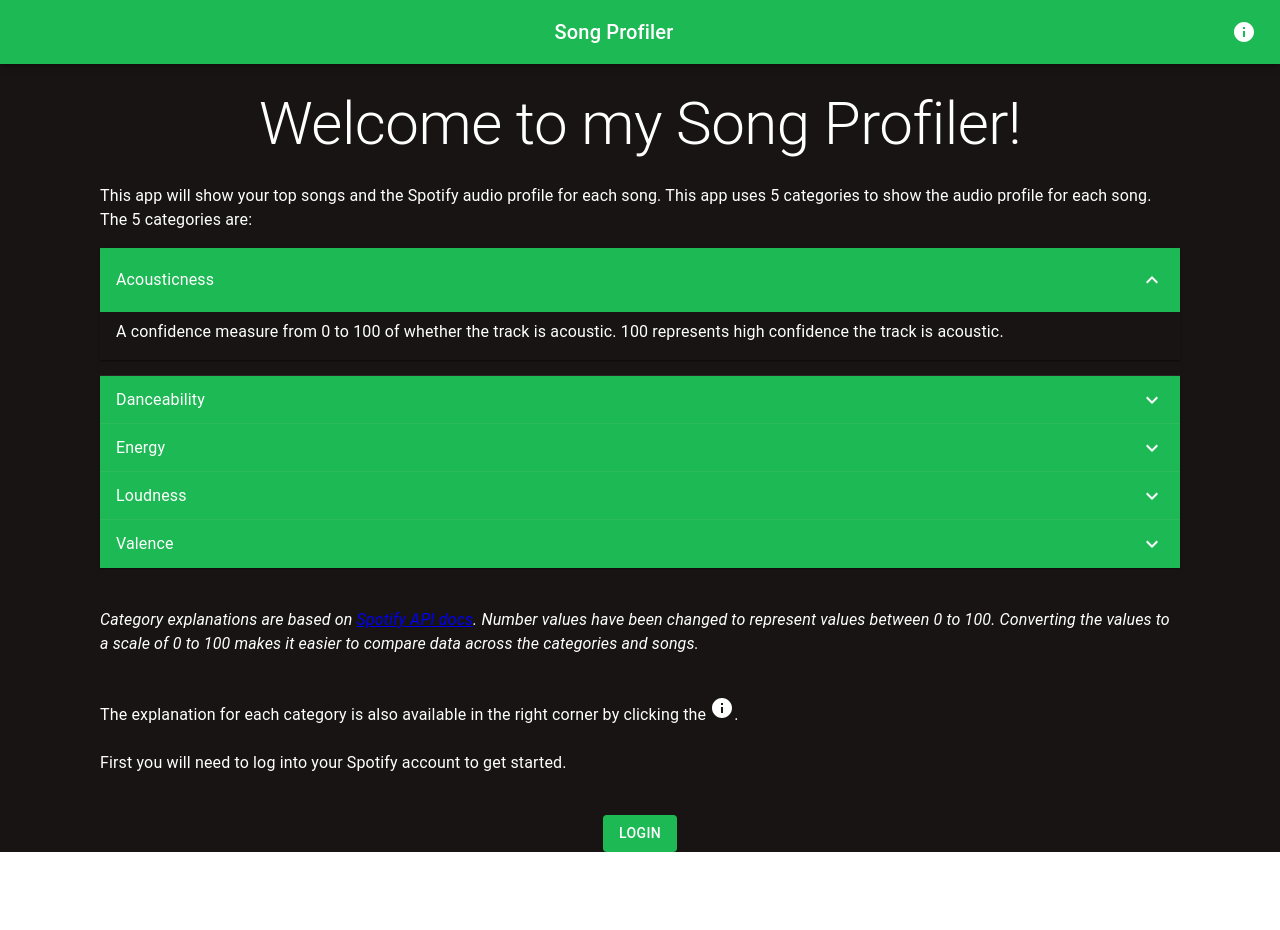
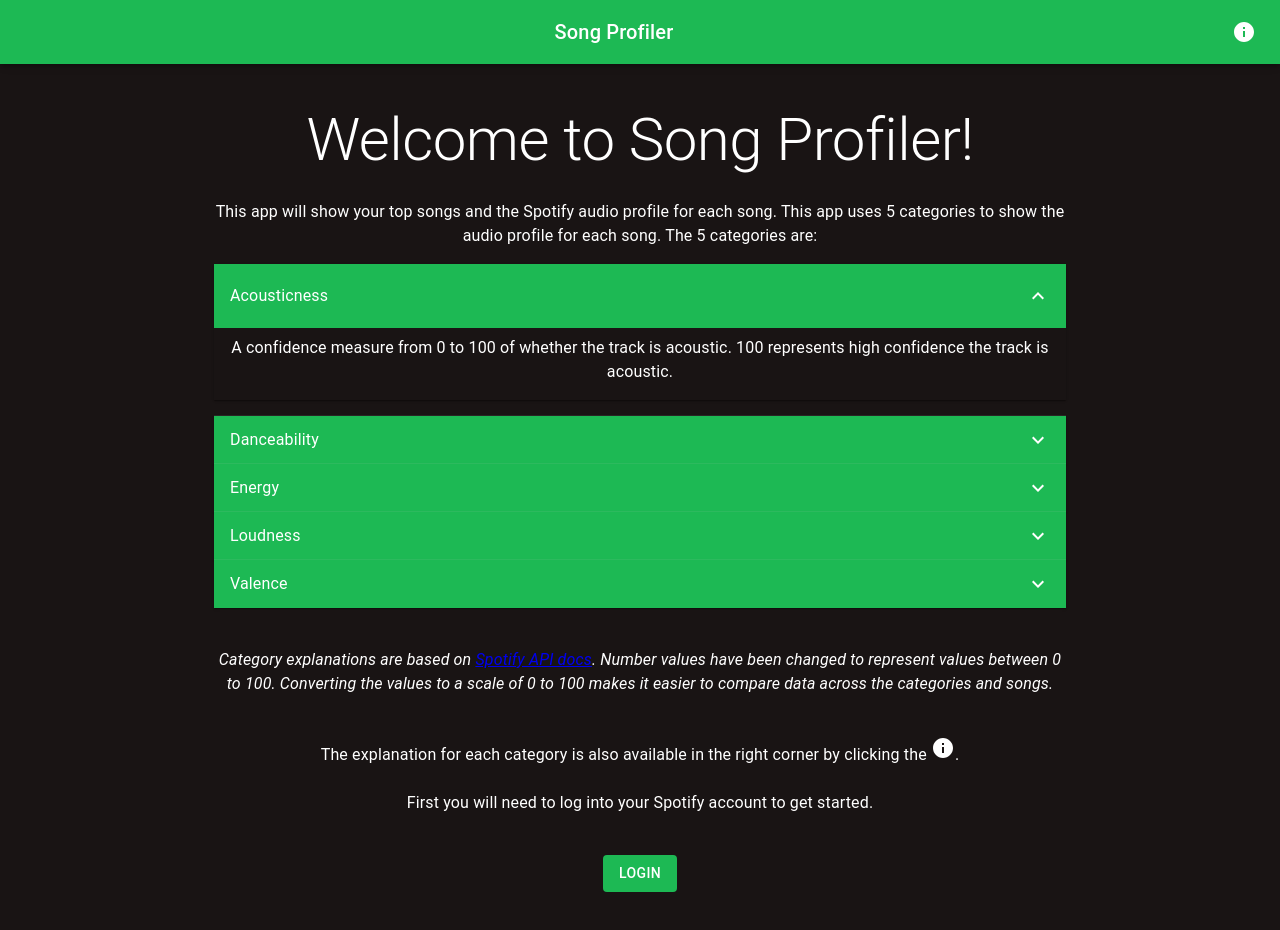
Before and after one commit to matt-harrell/song-profiler, a React (Create React App) app: page / in a window 1280 px wide. Before the commit the page ends 876 px from the top, so only its background shows below. Built offline with nearby package versions, Linux system fonts and the light colour scheme.

Commit message:
add move format corrections

```diff
--- a/src/components/LoggedInScreen.tsx
+++ b/src/components/LoggedInScreen.tsx
@@ -73,7 +73,7 @@ const LoggedInScreen = () => {
             :
             <>
                 <ThemeFromImage/>
-                <Grid container spacing={2} paddingTop={4} paddingX={2}>
+                <Grid container columnSpacing={2} rowSpacing={5} paddingTop={4} paddingX={2}>
                     <Grid item xs={12} md={4}>
                         <TimeRangeButtons/>
                     </Grid>
--- a/src/components/LoggedOutScreen.tsx
+++ b/src/components/LoggedOutScreen.tsx
@@ -1,13 +1,13 @@
-import { Box, Typography } from "@mui/material"
+import { Box, Container, Typography } from "@mui/material"
 import LoginButton from "./LoginButton/LoginButton";
 import InfoIcon from '@mui/icons-material/Info';
 import CategoryAccordion from "./CategoryAccordion/CategoryAccordion";
 
 const LoggedOutScreen = () => {
     return(
-        <Box sx={{marginX:'auto',maxWidth:1080,textAlign:'left',marginY:3}}>
+        <Container maxWidth="md" sx={{paddingY:5}}>
             <Typography variant="h2" component='h2' sx={{textAlign:'center'}}>
-                Welcome to my Song Profiler!
+                Welcome to Song Profiler!
             </Typography>
             <Typography component='p' sx={{marginTop:3,marginBottom:2}}>
                 This app will show your top songs and the Spotify audio profile for each song.
@@ -30,7 +30,7 @@ const LoggedOutScreen = () => {
             <Box sx={{textAlign:'center'}}>
                 <LoginButton />
             </Box>
-        </Box>
+        </Container>
     )
 }
 
--- a/src/components/NumOfTrackSlider/NumOfTrackSliderComp.tsx
+++ b/src/components/NumOfTrackSlider/NumOfTrackSliderComp.tsx
@@ -7,7 +7,7 @@ interface NumOfTrackSliderCompProps {
 
 const NumOfTrackSliderComp = ({ handleChange, numOfTracks }: NumOfTrackSliderCompProps) => {
     return (
-        <Box width={300}>
+        <Box width={300} sx={{marginX:'auto'}}>
             <Typography id="input-slider" gutterBottom>
                 Number of Songs
             </Typography>
--- a/src/components/RadarChart/SelectSongs/SelectSongsComp.tsx
+++ b/src/components/RadarChart/SelectSongs/SelectSongsComp.tsx
@@ -19,7 +19,7 @@ const SelectSongsComp = ({songTitles,value,dataColors,handleChange}:props) => {
             getOptionLabel={(option) => option}
             defaultValue={[songTitles[0]]}
             value={value}
-            sx={{maxWidth:'30em',marginX:'auto'}}
+            sx={{maxWidth:'30em',marginX:'auto',marginTop:3,marginBottom:6}}
             onChange={handleChange}
             renderInput={(params) => (
                 <TextField
```
